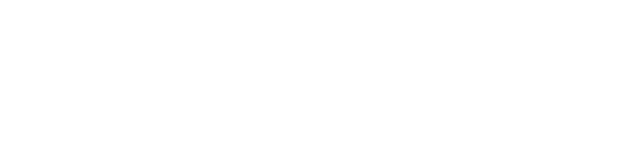
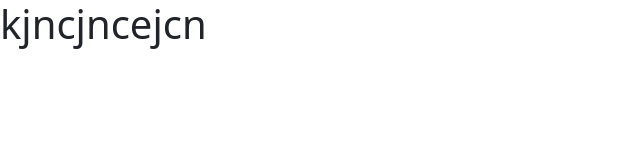
Before and after one commit to jasko255/Buildweek1-Spotify, a plain HTML site: page index.htm in a window 1280 px wide. Shown: the whole page, without its empty margins (0-640 px from the left). Drawn offline with nearby package versions, Linux system fonts and the light colour scheme.

Commit message:
check commit

```diff
--- a/index.htm
+++ b/index.htm
@@ -12,44 +12,8 @@
   </head>
   <body>
 
-
+    <h1>kjncjncejcn</h1>
 <!--
-    <nav class="navbar navbar-expand-lg navbar-light bg-light">
-        <div class="container-fluid">
-          <a class="navbar-brand" href="#">Navbar</a>
-          <button class="navbar-toggler" type="button" data-bs-toggle="collapse" data-bs-target="#navbarSupportedContent" aria-controls="navbarSupportedContent" aria-expanded="false" aria-label="Toggle navigation">
-            <span class="navbar-toggler-icon"></span>
-          </button>
-          <div class="collapse navbar-collapse" id="navbarSupportedContent">
-            <ul class="navbar-nav me-auto mb-2 mb-lg-0">
-              <li class="nav-item">
-                <a class="nav-link active" aria-current="page" href="#">Home</a>
-              </li>
-              <li class="nav-item">
-                <a class="nav-link" href="#">Link</a>
-              </li>
-              <li class="nav-item dropdown">
-                <a class="nav-link dropdown-toggle" href="#" id="navbarDropdown" role="button" data-bs-toggle="dropdown" aria-expanded="false">
-                  Dropdown
-                </a>
-                <ul class="dropdown-menu" aria-labelledby="navbarDropdown">
-                  <li><a class="dropdown-item" href="#">Action</a></li>
-                  <li><a class="dropdown-item" href="#">Another action</a></li>
-                  <li><hr class="dropdown-divider"></li>
-                  <li><a class="dropdown-item" href="#">Something else here</a></li>
-                </ul>
-              </li>
-              <li class="nav-item">
-                <a class="nav-link disabled" href="#" tabindex="-1" aria-disabled="true">Disabled</a>
-              </li>
-            </ul>
-            <form class="d-flex">
-              <input class="form-control me-2" type="search" placeholder="Search" aria-label="Search">
-              <button class="btn btn-outline-success" type="submit">Search</button>
-            </form>
-          </div>
-        </div>
-      </nav> -->
 
 
     <!-- Optional JavaScript; choose one of the two! -->
```
